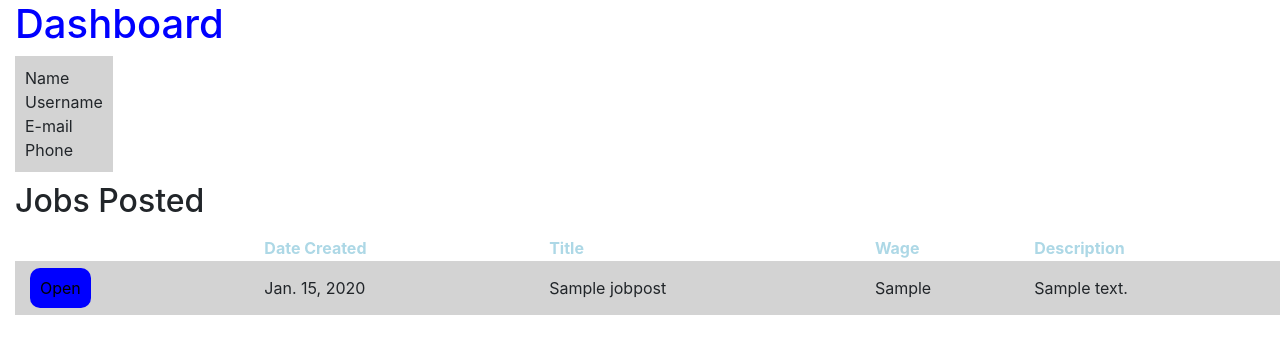
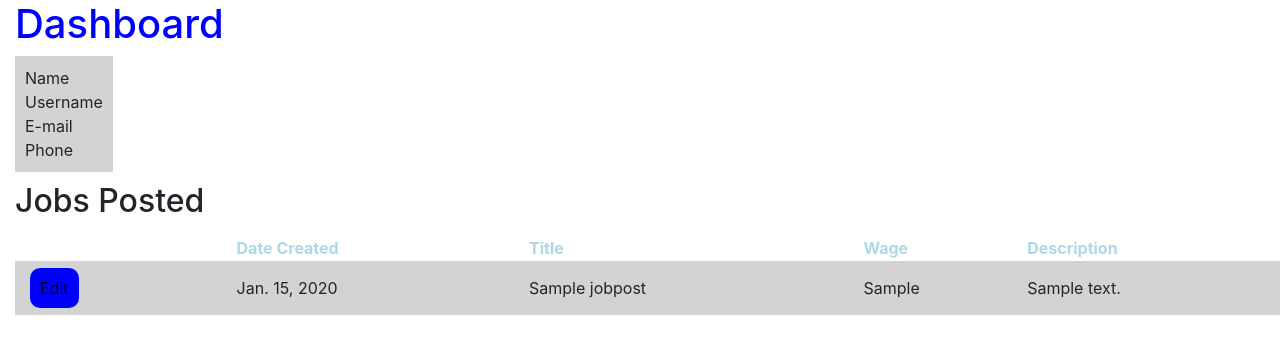
Before and after one commit to CS130-W20/team-A9, a Django app: template homeyess/templates/dashboard/company.html in a window 1280 px wide. Shown: the part 56-410 px from the top of the page. Run offline with Django 3.2, Linux system fonts and the light colour scheme; the template is opened without the code that fills it: values that come from a table or form of the project are taken from there, others are empty; tables that the repository leaves empty hold one stand-in row (values such as "Sample post"); parts of the project's set-up code (start-up, migrations or seed data) failed here and were passed over; some libraries are stand-ins or nearby versions.

Commit message:
init commit

```diff
--- a/homeyess/templates/dashboard/company.html
+++ b/homeyess/templates/dashboard/company.html
@@ -73,7 +73,7 @@ h2 {
 				</tr>
 				{% for job in job_posts %}
 			   		<tr style="background-color: lightgray">
-			    		<td style="padding:15px"><a class="detail-button" href="#">Open</a></td>
+			    		<td style="padding:15px"><a class="detail-button" href="{% url 'editjob' user.id job.id %}">Edit</a></td>
 			    		<div class="detail-text">
 				    		<td>{{ job.created }}</td>
 				    		<td>{{ job.job_title }}</td>
```
Also changed, not shown: homeyess/website/tests/form_tests.py (+0 -5 lines).
